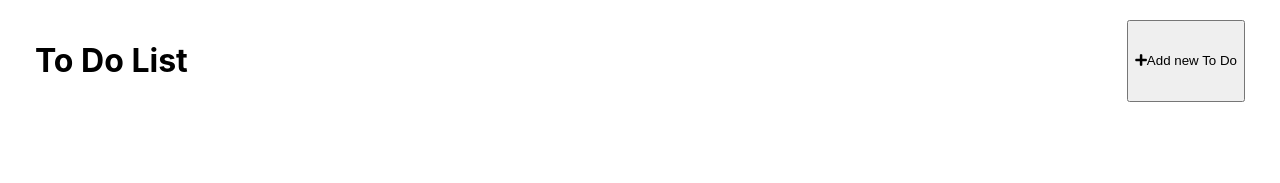
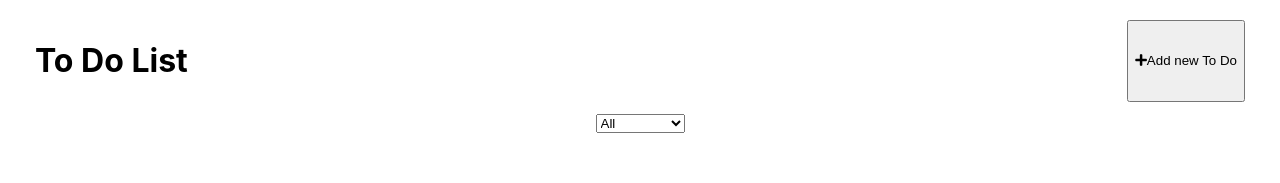
Before and after one commit to Gregfanyan/To-Do-App, a React (Create React App) app: page / in a window 1280 px wide. Shown: the top 183 px of the page. Built offline with nearby package versions, Linux system fonts and the light colour scheme.

Commit message:
feat:filtering todos by status

```diff
--- a/src/Home/index.tsx
+++ b/src/Home/index.tsx
@@ -1,4 +1,4 @@
-import React, { useState } from "react";
+import React, { useState, useEffect } from "react";
 import classNames from "classnames";
 import SIdeBarForm from "../components/SideBarForm";
 import Todo from "../components/Todo";
@@ -9,6 +9,8 @@ function Home() {
   const [title, setTitle] = useState("");
   const [description, setDescription] = useState("");
   const [todos, setTodos] = useState([]);
+  const [status, setStatus] = useState("all");
+  const [filteredTodo, setFilteredTodo] = useState([]);
 
   const openToSideBar = () => {
     setOpenSideBar(true);
@@ -24,6 +26,23 @@ function Home() {
     header__enabled: openSideBar,
   });
 
+  useEffect(() => {
+    switch (status) {
+      case "done":
+        setFilteredTodo(todos.filter((todo) => todo.done === true));
+        break;
+      case "inProgress":
+        setFilteredTodo(todos.filter((todo) => todo.done === false));
+        break;
+      default:
+        setFilteredTodo(todos);
+    }
+  }, [todos, status]);
+
+  const statusHandler = (e: any) => {
+    setStatus(e.target.value);
+  };
+
   return (
     <div className="header">
       <div className="header__menu">
@@ -33,6 +52,14 @@ function Home() {
           Add new To Do
         </button>
       </div>
+
+      {todos && (
+        <select onChange={statusHandler} name="todos">
+          <option value="all">All</option>
+          <option value="done">Done</option>
+          <option value="inProgress">In progress</option>
+        </select>
+      )}
       <div className={buttonClasses}>
         <SIdeBarForm
           hideSideBar={hideSideBar}
@@ -46,7 +73,7 @@ function Home() {
         />
       </div>
       <div>
-        <Todo setTodos={setTodos} todos={todos} />
+        <Todo setTodos={setTodos} todos={filteredTodo} />
       </div>
     </div>
   );
```
